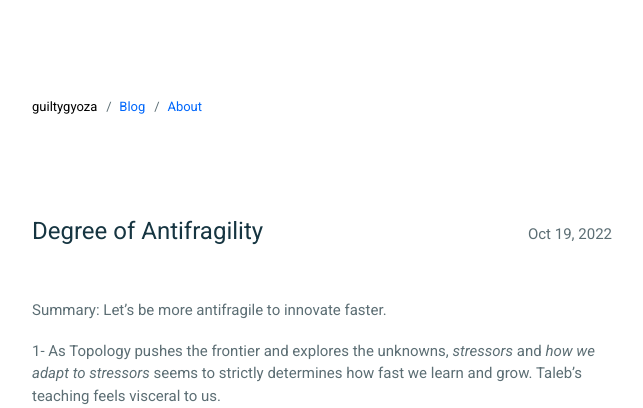
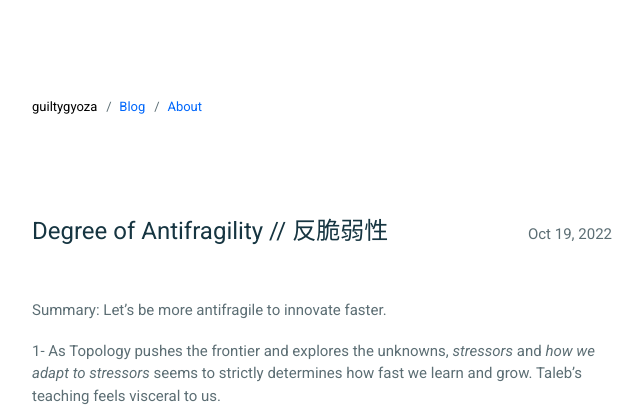
Before and after one commit to guiltygyoza/blog, a Jekyll site: the page built from _posts/2022-10-19-degree-of-antifragility.md, in a window 1280 px wide. Shown: the top 408 px of the page, without its empty margins (318-961 px from the left). Built offline with Jekyll 4.4.1, drawn with Linux system fonts in a browser that asks for light colours.

Commit message:
update post title to accomodate two languages

```diff
--- a/_posts/2022-10-19-degree-of-antifragility.md
+++ b/_posts/2022-10-19-degree-of-antifragility.md
@@ -1,6 +1,6 @@
 ---
 layout: post
-title:  "Degree of Antifragility"
+title:  "Degree of Antifragility // 反脆弱性"
 date:   2022-10-19 00:00:00 -0500
 categories: idea
 published: true
```
